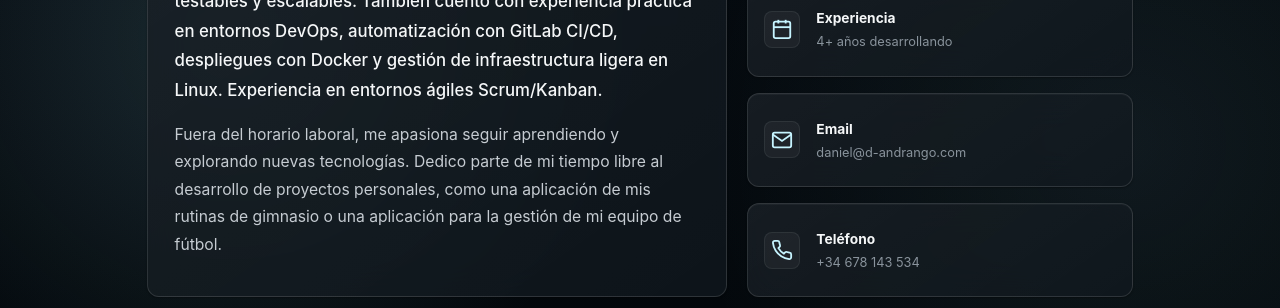
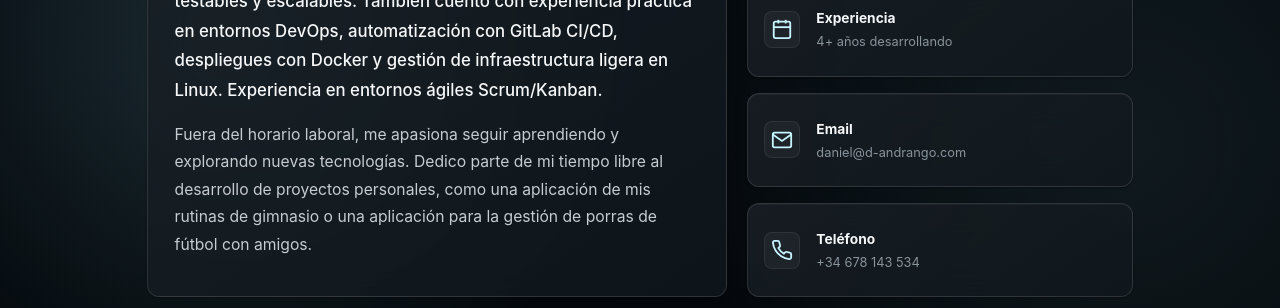
Before and after one commit to d-andrango/daniel-portfolio, a React (Vite) app: page / in a window 1280 px wide. Shown: the part 880-1188 px from the top of the page. Built offline with nearby package versions, Linux system fonts and the light colour scheme.

Commit message:
fix: about text

```diff
--- a/src/components/About/About.tsx
+++ b/src/components/About/About.tsx
@@ -16,7 +16,7 @@ export default function About() {
               Desarrollador Frontend con experiencia en React, Cells, Lit Element, JavaScript, TypeScript y diseño de interfaces web. Especializado en la creación de componentes reutilizables, testables y escalables. También cuento con experiencia práctica en entornos DevOps, automatización con GitLab CI/CD, despliegues con Docker y gestión de infraestructura ligera en Linux. Experiencia en entornos ágiles Scrum/Kanban.
             </p>
             <p>
-              Fuera del horario laboral, me apasiona seguir aprendiendo y explorando nuevas tecnologías. Dedico parte de mi tiempo libre al desarrollo de proyectos personales, como una aplicación de mis rutinas de gimnasio o una aplicación para la gestión de mi equipo de fútbol.
+              Fuera del horario laboral, me apasiona seguir aprendiendo y explorando nuevas tecnologías. Dedico parte de mi tiempo libre al desarrollo de proyectos personales, como una aplicación de mis rutinas de gimnasio o una aplicación para la gestión de porras de fútbol con amigos.
             </p>
           </div>
 
```
